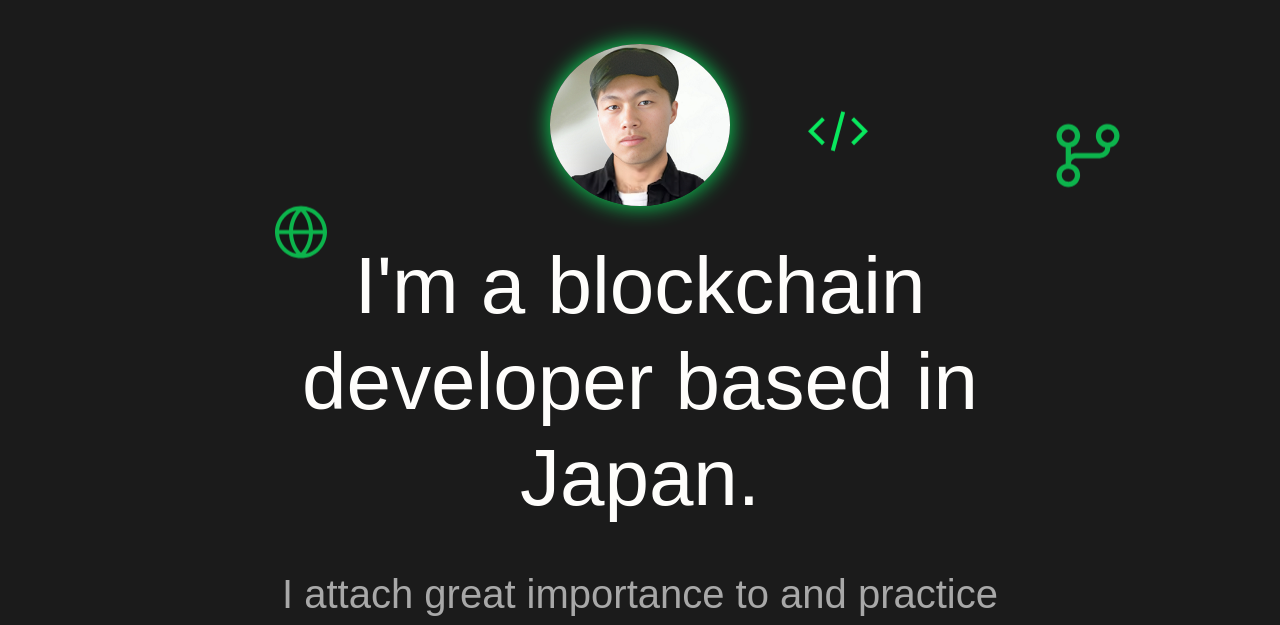
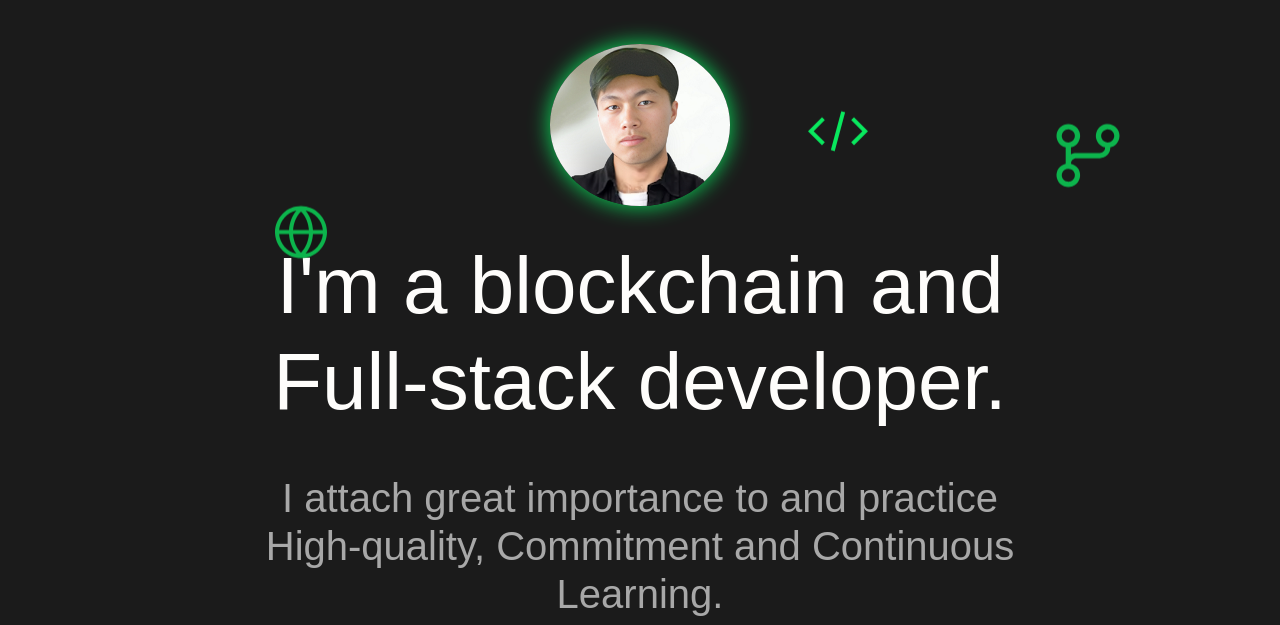
Before and after one commit to ryuta0710/ryuta0710, a plain HTML site: page index.html in a window 1280 px wide. Shown: the part 108-733 px from the top of the page. Drawn offline with nearby package versions, Linux system fonts and the light colour scheme; a web font is replaced by a local one.

Commit message:
modify text

```diff
--- a/index.html
+++ b/index.html
@@ -388,7 +388,7 @@
                   <div class="text-align-center">
                     <div class="hero-text-wrapper">
                       <div class="margin-bottom margin-small">
-                        <h1>I'm a blockchain developer based in Japan.</h1>
+                        <h1>I'm a blockchain and Full-stack developer.</h1>
                         <br />
                         <br />
                         <h3 style="color: rgb(168, 168, 168)">
```
